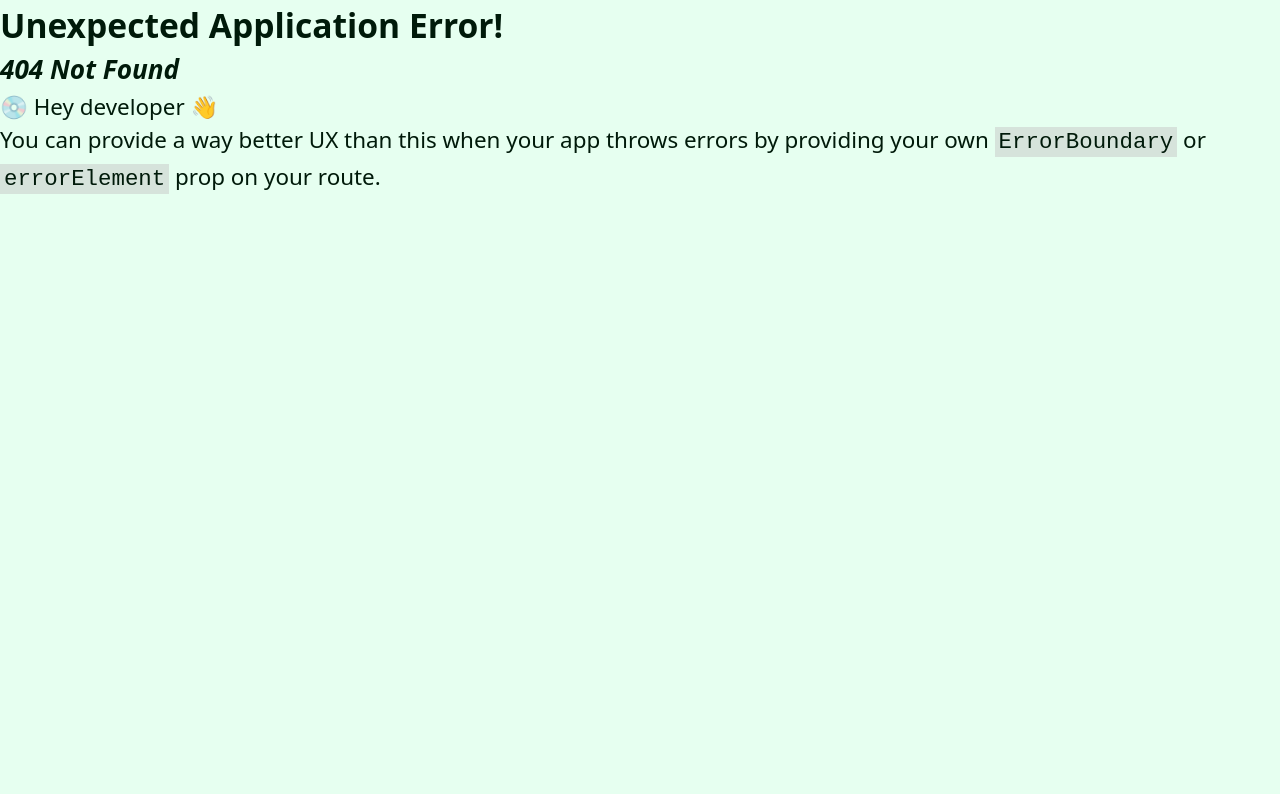
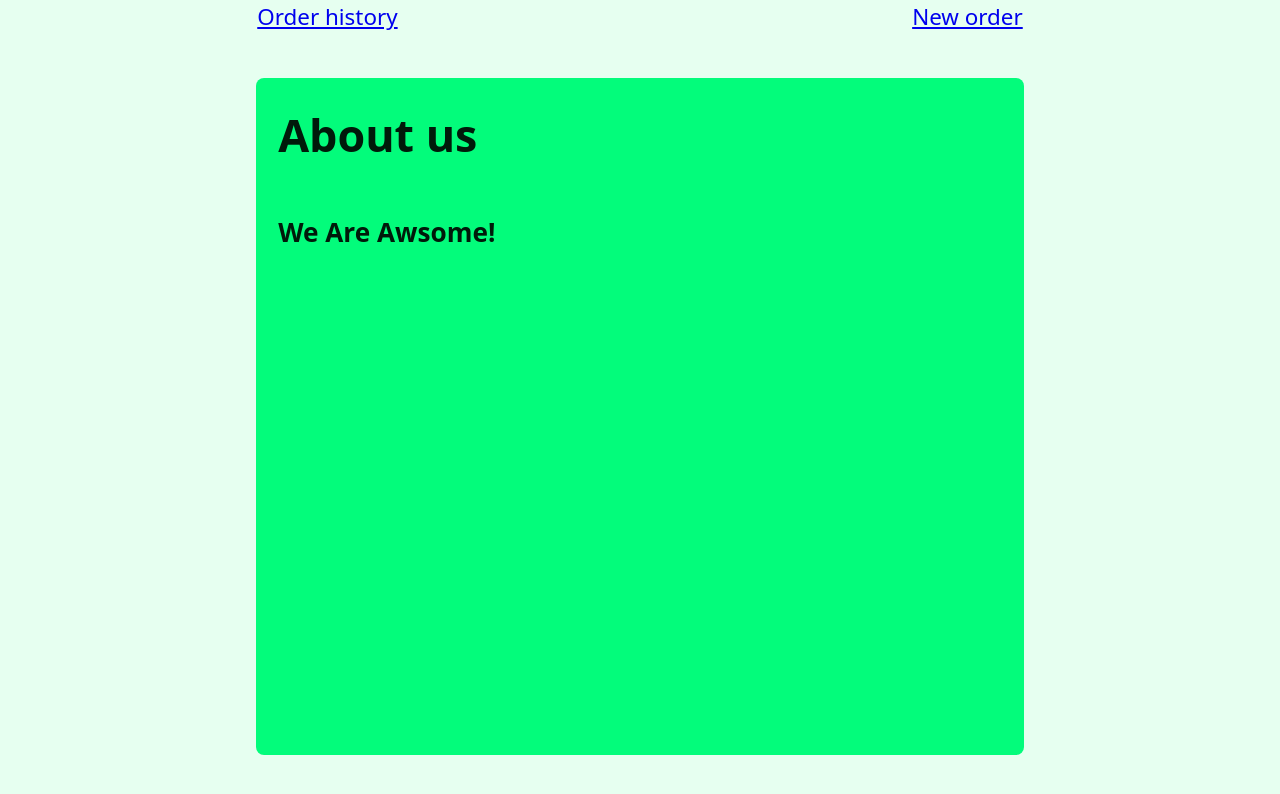
Before and after one commit to gregoryb79/int-fs-nov-24-delivery, a React (Vite) app: page /about-us in a window 1280 px wide. Before the commit this address had no page. Shown: the top 794 px of the page. Built offline with nearby package versions, Linux system fonts and the light colour scheme.

Commit message:
routings

```diff
--- a/src/components/Main.tsx
+++ b/src/components/Main.tsx
@@ -1,12 +1,17 @@
 import type { PropsWithChildren } from "react";
 
 import styles from "./Main.module.scss";
+import { NavMenu } from "./NavMenu";
 
 type MainProps = {
     large?: boolean;
 };
 export function Main({ large, children }: PropsWithChildren<MainProps>) {
     return (
-        <main className={styles.root} data-large={large}>{children}</main>
+        <>
+            <NavMenu/>
+            <main className={styles.root} data-large={large}>{children}</main>
+        </>
+
     );
 }
--- /dev/null
+++ b/src/components/NavMenu.module.scss
@@ -0,0 +1,4 @@
+menu{
+    display: flex;
+    justify-content: space-around;
+}
--- /dev/null
+++ b/src/components/NavMenu.tsx
@@ -0,0 +1,15 @@
+
+import { Link } from "react-router";
+import styles from "./NavMenu.module.scss";
+
+export function NavMenu() {
+
+  return (
+    <nav>
+      <menu className={styles.menu}>
+        <li><Link to={`/order-history`}>Order history</Link></li>
+        <li><Link to={`/new-order`}>New order</Link></li>
+      </menu>
+    </nav>
+  );
+}
--- /dev/null
+++ b/src/pages/AboutUs.tsx
@@ -0,0 +1,11 @@
+import { Main } from "../components/Main";
+
+export function AboutUs() {
+    return (
+        <Main>
+            <h1>About us</h1>
+            <h3>We Are Awsome!</h3>
+        </Main>
+    );
+
+}
--- /dev/null
+++ b/src/pages/Page404.tsx
@@ -0,0 +1,16 @@
+import { useEffect, useState } from "react";
+import { Link } from "react-router";
+import { Main } from "../../../int-fs-nov-24-delivery-1/src/components/Main";
+import { listOrders, timestampFormater, type OrderList } from "../../../int-fs-nov-24-delivery-1/src/models/order";
+
+import styles from "./OrderHistory.module.scss";
+
+export function Page404() {
+
+    return (
+        <Main>
+            <h1>Sorry</h1>
+            <h3>Something went wrong...</h3>
+        </Main>
+    );
+}
--- a/src/router.tsx
+++ b/src/router.tsx
@@ -2,9 +2,14 @@ import { createBrowserRouter } from "react-router";
 import { OrderHistory } from "./pages/OrderHistory";
 import { NewOrder } from "./pages/NewOrder";
 import { TrackOrder } from "./pages/TrackOrder";
+import { AboutUs } from "./pages/AboutUs";
+import { Page404 } from "./pages/Page404";
 
 export const router = createBrowserRouter([
     { path: "/order-history", Component: OrderHistory },
     { path: "/new-order", Component: NewOrder },
     { path: "/track-order/:orderId", Component: TrackOrder },
+    { path: "/about-us", Component: AboutUs },
+    { path: "/", Component: OrderHistory },
+    { path: "*", Component: Page404 },
 ]);
```
